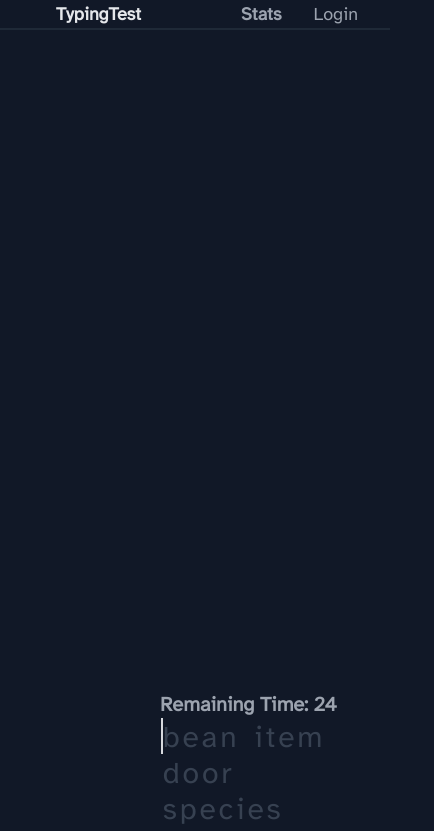
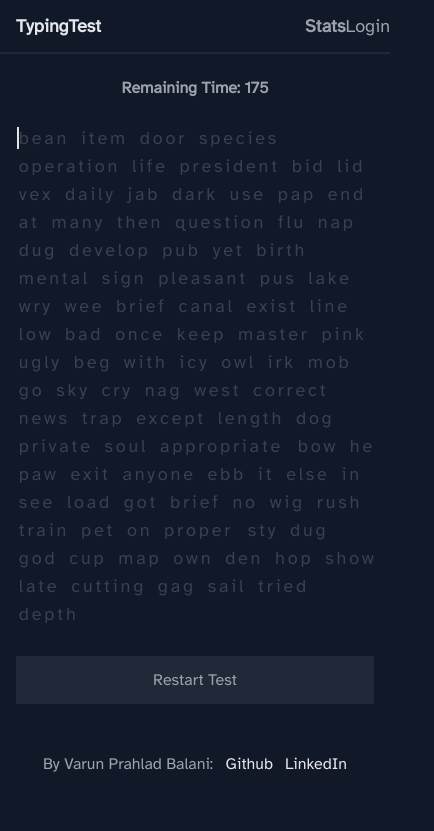
Before and after one commit to varunbln/typing-test, a Next.js app: page / in a window 390 px wide. Shown: the top 831 px of the page, 434 px wide, since content can reach past the window. Built offline with nearby package versions, Linux system fonts and the light colour scheme; no server answers.

Commit message:
responsive for mobile

```diff
--- a/src/app/page.js
+++ b/src/app/page.js
@@ -3,7 +3,7 @@ import { MainContent } from '../components/MainContent';
 
 export default function Home() {
   return (
-    <main className="w-screen h-screen grid grid-rows-[1fr_10fr] grid-cols-[1fr_5fr_1fr]">
+    <main className="w-screen h-screen grid-rows-[2fr_9fr] sm:grid sm:grid-rows-[1fr_10fr] sm:grid-cols-[1fr_5fr_1fr]">
       <Header />
       <MainContent />
     </main>
--- a/src/components/Header.js
+++ b/src/components/Header.js
@@ -5,8 +5,8 @@ import { auth } from '@clerk/nextjs';
 export function Header() {
     const { userId } = auth();
     return (
-        <header className="row-span-1 col-span-3 text-lg flex flex-row justify-between align-middle border-b-2 border-gray-800">
-            <button id="home-button" className="ml-6 pl-8 pr-8 text-gray-200 font-semibold">TypingTest</button>
+        <header className="pt-3 pb-3 sm:pt-0 sm:pb-0 row-span-1 col-span-3 text-lg flex flex-row justify-between align-middle border-b-2 border-gray-800">
+            <button id="home-button" className="ml-4 sm:ml-6 sm:pl-8 sm:pr-8 text-gray-200 font-semibold">TypingTest</button>
             <div id="login-needed-buttons" className="flex flex-row justify-between">
                 <button className="hover:text-gray-200 font-semibold">Stats</button>
                 {userId === null ? <LoginButton /> : <ProfileButton />}
--- a/src/components/LoginButton.js
+++ b/src/components/LoginButton.js
@@ -3,7 +3,7 @@ import { SignInButton } from "@clerk/nextjs";
 export default function LoginButton() {
     return (
         <SignInButton mode="modal">
-            <button className="ml-8 mr-8 hover:text-gray-200">
+            <button className="sm:ml-8 sm:mr-8 hover:text-gray-200">
                 Login
             </button>
         </SignInButton>
--- a/src/components/MainContent.js
+++ b/src/components/MainContent.js
@@ -16,7 +16,7 @@ const getRandomWords = () => {
 
 export function MainContent() {
 
-    const totalTime = 30;
+    const totalTime = 180;
 
     const [done, setDone] = useState(false);
     const [timer, setTimer] = useState(0);
@@ -37,13 +37,17 @@ export function MainContent() {
         return () => clearInterval(interval);
     }, [done]);
 
+    const resetBox = () => {
+        setTimer(0);
+        setDone(!done);
+        setWords(0);
+        setTextToType(getRandomWords());
+        setText(textToType.split("").map((letter) => ({ letter: letter, entered: "false" })));
+    }
+
     const keyDownHandler = useCallback((event) => {
         if (event.code === "Tab") {
-            setTimer(0);
-            setDone(!done);
-            setWords(0);
-            setTextToType(getRandomWords());
-            setText(textToType.split("").map((letter) => ({ letter: letter, entered: "false" })));
+            resetBox();
             event.preventDefault();
             return;
         }
@@ -111,27 +115,29 @@ export function MainContent() {
     }
 
     return (
-        <div className="row-span-1 col-span-6 grid grid-rows-[1fr_3fr_1fr] mt-10 mr-20 ml-20">
+        <div className="row-span-1 col-span-6 grid grid-rows-[0.1fr_4fr_1fr] sm:grid-rows-[0.5fr_4fr_1fr] mt-2 mr-4 ml-4 sm:mt-10 sm:mr-20 sm:ml-20">
             <div id="settings" className="row-span-1">
 
             </div>
             {done ?
                 <div id="stats-display">
-                    <div id="wpm-display" className="font-black text-8xl text-center text-gray-100 ">WPM: {calculateWPM()}</div>
-                    <div className="font-semibold text-2xl text-center mt-5 mb-8 text-gray-400">Raw WPM: {calculateRawWPM()}</div>
-                    <p className="text-center">WPM indicates the number of correct words typed per minute.</p>
+                    <div id="wpm-display" className="mt-20 font-black text-6xl sm:text-8xl text-center text-gray-100 ">WPM: {calculateWPM()}</div>
+                    <div className="font-semibold text-xl sm:text-2xl text-center mt-5 mb-8 text-gray-400">Raw WPM: {calculateRawWPM()}</div>
+                    <p className="text-center pb-8 sm:pb-0">WPM indicates the number of correct words typed per minute.</p>
                     <p className="text-center"> Raw WPM indicates the total number of words typed per minute, correct or not.</p>
                 </div> :
                 <div id="main-container">
                     <div id="timer">
-                        <p className="text-xl pl-20 text-gray-400 font-bold">Remaining Time: {calculateRemainingTime(timer)}</p>
+                        <p className="text-base sm:text-xl text-center mb-6 sm:mb-0 sm:pl-20 text-gray-400 font-bold">Remaining Time: {calculateRemainingTime(timer)}</p>
                     </div>
+                    <input type="text" hidden autoFocus></input>
                     <TypingArea setTimer={setTimer} setWords={setWords} text={text} setText={setText} textToType={textToType} setTextToType={setTextToType} getRandomWords={getRandomWords} />
                 </div>
             }
-            <div id="instructions" className="row-span-1">
-                <p className="text-center">Press <span className="text-gray-200">TAB</span> to restart test.</p>
-                <p className="text-center mt-5">By Varun Prahlad Balani:
+            <div id="instructions" className="row-span-1 flex flex-col sm:block mt-5 sm:mt-0">
+                <button className="p-3 bg-gray-800 sm:hidden" onClick={resetBox}>Restart Test</button>
+                <p className="text-center hidden sm:block">Press <span className="text-gray-200">TAB</span> to restart test.</p>
+                <p className="text-center mt-12 sm:mt-5">By Varun Prahlad Balani:
                     <a className="text-gray-200 pl-2" href="https://github.com/varun-balani"> Github</a>
                     <a className="text-gray-200 pl-3" href="https://www.linkedin.com/in/varun-prahlad-balani-961438200/">LinkedIn</a>
                 </p>
--- a/src/components/TypingArea.js
+++ b/src/components/TypingArea.js
@@ -66,7 +66,7 @@ export function TypingArea({ setTimer, text, setText, textToType, setTextToType,
     }, [keyDownHandler]);
 
     return (
-        <div id="typing-area" autoFocus className="w-full h-full bg-inherit text-3xl pl-20 pr-20">
+        <div id="typing-area" className="w-full h-full bg-inherit text-lg sm:text-3xl sm:pl-20 sm:pr-20">
             {text.map((data, i) => {
                 return <span key={i} className={(i === currentLetter ? "animate-blink border-l-2" : "border-l-2 border-gray-900") + " " + (data.letter === " " ? "ml-[0.3rem]" : "ml-[0.05rem]") + " box-border " + (data.entered === "false" ? "text-gray-700" : (data.entered === "wrong" ? "text-red-900" : "text-gray-300"))}>{data.letter}</span>
             })}
--- a/src/components/UserButton.js
+++ b/src/components/UserButton.js
@@ -2,7 +2,7 @@ import { UserButton } from "@clerk/nextjs";
 
 export default function ProfileButton() {
     return (
-        <div className="ml-8 mr-8 flex flex-col justify-center">
+        <div className="ml-4 mr-4 sm:ml-8 sm:mr-8 flex flex-col justify-center">
             <UserButton afterSignOutUrl="/" />
         </div>
     )
```
